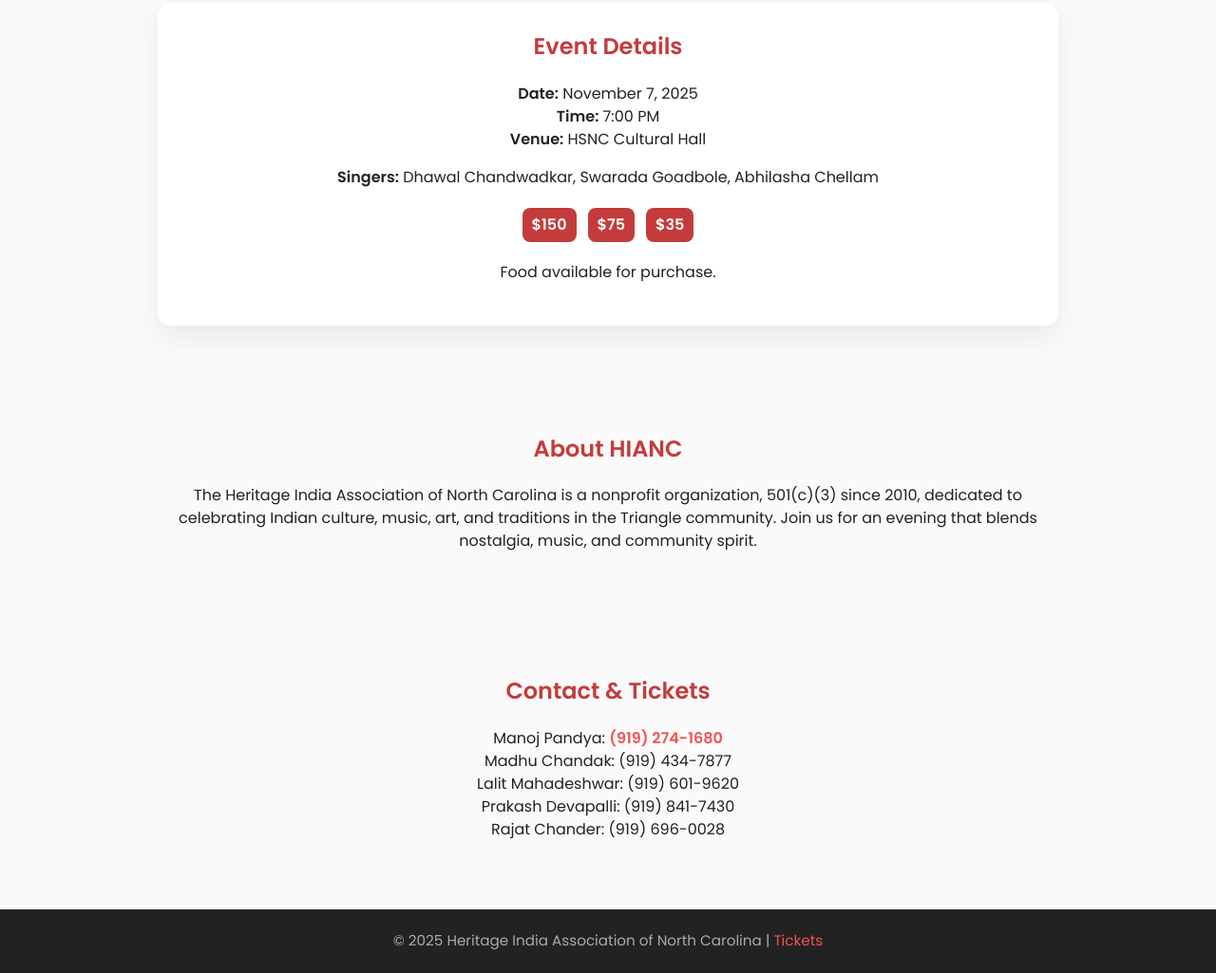
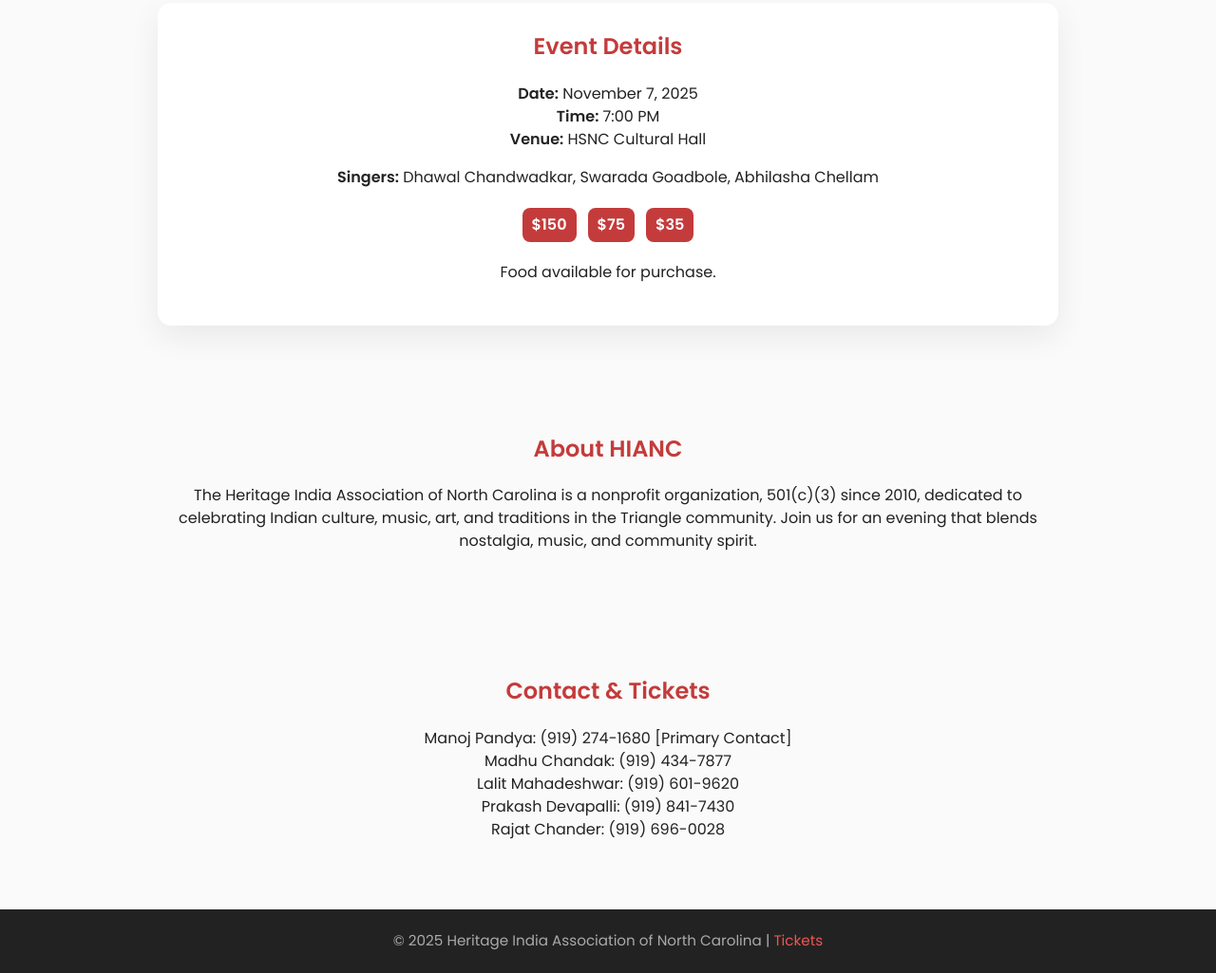
Before and after one commit to heritageindianc/hianc-site, a plain HTML site: page index.html in a window 1280 px wide. Shown: the part 1299-2324 px from the top of the page at 95% size. Drawn offline with Linux system fonts and the light colour scheme.

Commit message:
Update index.html

```diff
--- a/index.html
+++ b/index.html
@@ -124,11 +124,6 @@
     footer a:hover {
       text-decoration: underline;
     }
-
-    .primary-contact {
-      color: var(--accent-2);
-      font-weight: 700;
-    }
   </style>
 </head>
 
@@ -171,7 +166,7 @@
   <section>
     <h2>Contact & Tickets</h2>
     <p>
-      Manoj Pandya: <span class="primary-contact">(919) 274-1680</span><br>
+      Manoj Pandya: (919) 274-1680 [Primary Contact]<br>
       Madhu Chandak: (919) 434-7877<br>
       Lalit Mahadeshwar: (919) 601-9620<br>
       Prakash Devapalli: (919) 841-7430<br>
```
